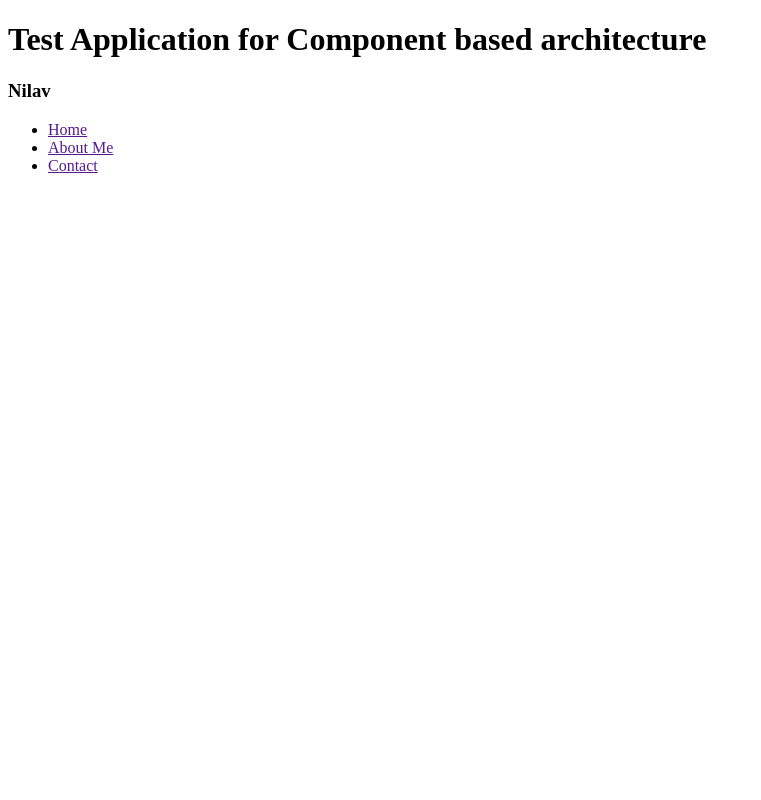
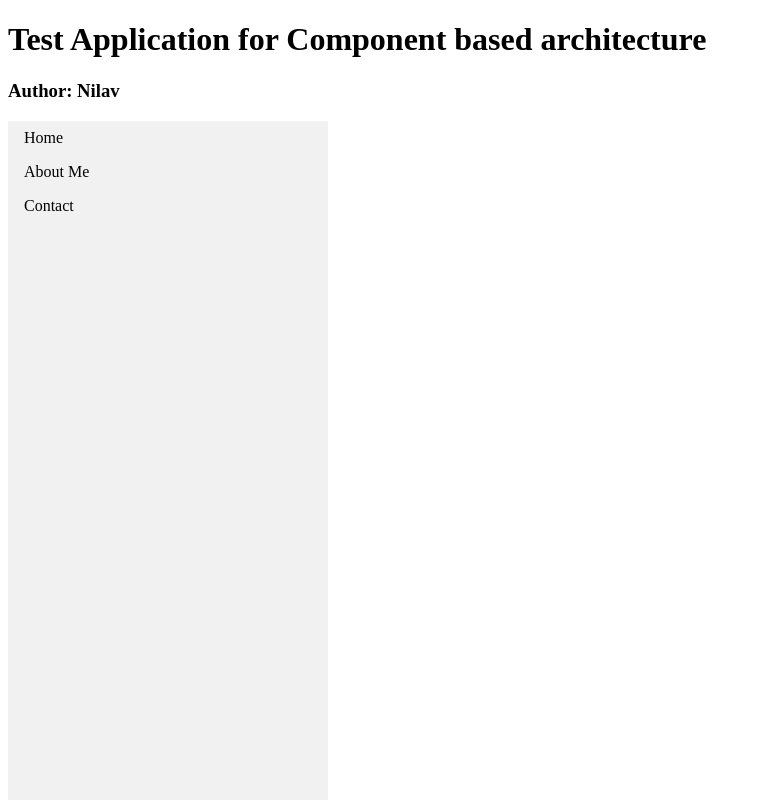
Before and after one commit to NilavPatel/Ng-Components, a website: page src/index.html in a window 1280 px wide. Shown: the whole page, without its empty margins (0-761 px from the left). Drawn offline with nearby package versions, Linux system fonts and the light colour scheme.

Commit message:
upgrade packages
upgrade packages

```diff
--- a/src/app/shared/header/header.html
+++ b/src/app/shared/header/header.html
@@ -1,4 +1,4 @@
 <h1>{{headerCtrl.text}}</h1>
-<h3>{{headerCtrl.author}}</h3>
+<h3>Author: {{headerCtrl.author}}</h3>
 
 <menu-app></menu-app>
--- a/src/app/shared/menu/menu.html
+++ b/src/app/shared/menu/menu.html
@@ -1,3 +1,32 @@
+<style>
+    ul {
+    list-style-type: none;
+    margin: 0;
+    padding: 0;
+    width: 25%;
+    background-color: #f1f1f1;
+    position: fixed;
+    height: 100%;
+    overflow: auto;
+}
+
+li a {
+    display: block;
+    color: #000;
+    padding: 8px 16px;
+    text-decoration: none;
+}
+
+li a.active {
+    background-color: #4CAF50;
+    color: white;
+}
+
+li a:hover:not(.active) {
+    background-color: #555;
+    color: white;
+}
+</style>
 <ul>
     <li ng-repeat="menu in menuCtrl.menus track by $index">
         <a href="">{{menu.title}}</a>
```
Also changed, not shown: package.json (+5 -5 lines), README.md, 1 other file.
